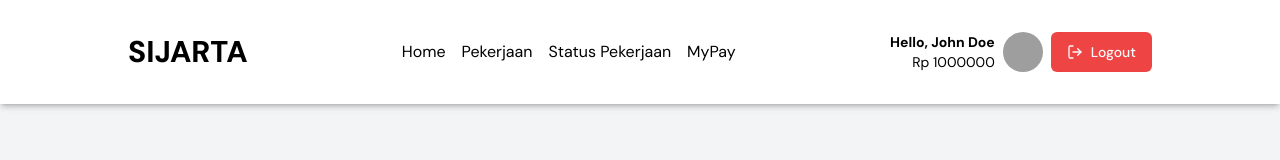
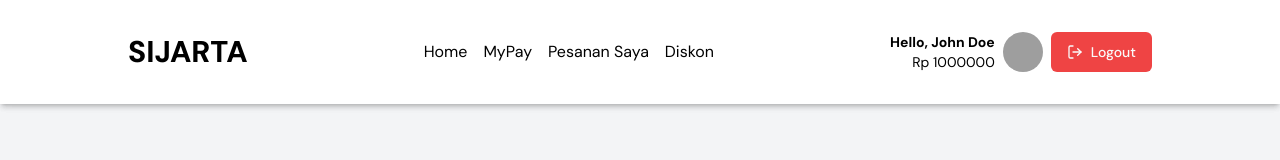
Before and after one commit to Andrew4Coding/sijarta-ngequery, a Next.js app: page / in a window 1280 px wide. Shown: the top 160 px of the page. Built offline with nearby package versions, Linux system fonts and the light colour scheme; grey boxes are pictures that could not be loaded.

Commit message:
feat: add useUserData

```diff
--- a/lib/useUserData.ts
+++ b/lib/useUserData.ts
@@ -33,7 +33,7 @@ export type ReturnType =
 
 export const useUserData: () => ReturnType = () => {
     return {
-        role: 'pekerja',
+        role: 'pengguna',
         userData: {
             nama: 'John Doe',
             jenisKelamin: 'L',
--- a/modules/SubKategoriJasa/SubKategoriJasaPengguna/index.tsx
+++ b/modules/SubKategoriJasa/SubKategoriJasaPengguna/index.tsx
@@ -8,6 +8,7 @@ import { useRouter } from 'next/navigation';
 import { useState } from 'react';
 import { subcategoryData, testimonials, workers } from '../const';
 import { Session } from '../type';
+import { useUserData } from "@/lib/useUserData";
 
 import {
     Select,
@@ -75,7 +76,7 @@ export const SubKategoriJasaPengguna = ({
     const handleOrderSubmit = () => {
         router.push('/pemesanan-jasa');
     };
-
+    const { userData, role } = useUserData();
     return (
         <main className="flex flex-col items-center py-40 px-10 md:px-32 bg-gray-100 min-h-screen ">
             <div className="w-full max-w-2xl bg-white shadow-md rounded-md p-6">
```
